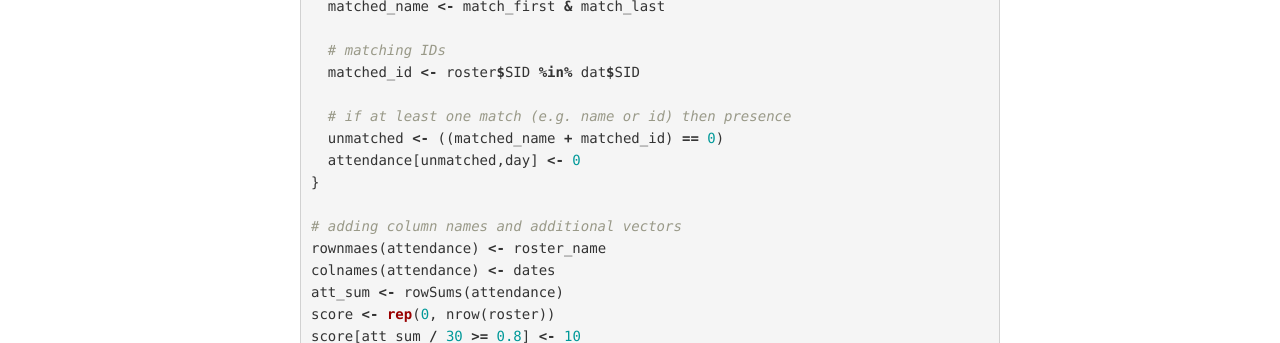
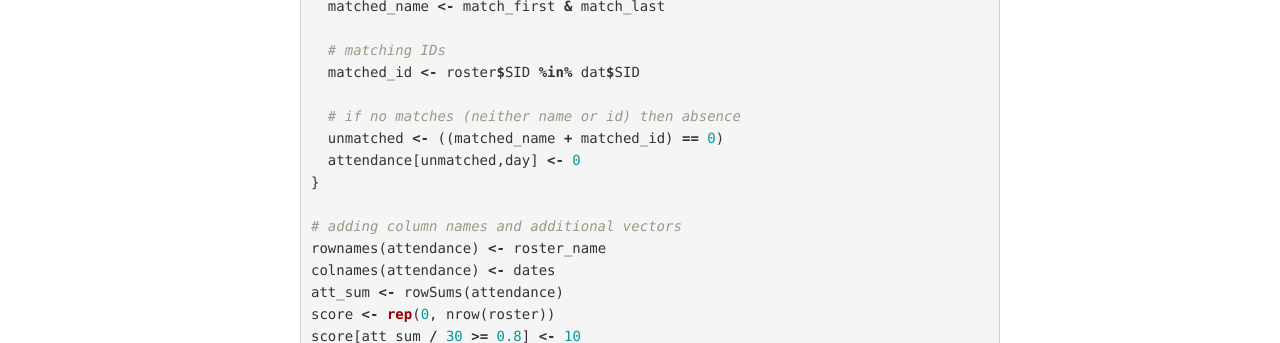
Before and after one commit to gastonstat/visually-enforced, a Jekyll site: the page built from _posts/2018-12-03-Matching-student-names-for-class-attendance.md, in a window 1280 px wide and 900 px high, scrolled down 4921 px. Shown: the part 152-495 px from the top of the window. Built offline with Jekyll 4.4.1, drawn with Linux system fonts in a browser that asks for light colours.

Commit message:
fix typo in matching student names post

```diff
--- a/_posts/2018-12-03-Matching-student-names-for-class-attendance.md
+++ b/_posts/2018-12-03-Matching-student-names-for-class-attendance.md
@@ -177,13 +177,13 @@ for (day in seq_along(dates)) {
   # matching IDs
   matched_id <- roster$SID %in% dat$SID
 
-  # if at least one match (e.g. name or id) then presence
+  # if no matches (neither name or id) then absence
   unmatched <- ((matched_name + matched_id) == 0)
   attendance[unmatched,day] <- 0
 }
 
 # adding column names and additional vectors
-rownmaes(attendance) <- roster_name
+rownames(attendance) <- roster_name
 colnames(attendance) <- dates
 att_sum <- rowSums(attendance)
 score <- rep(0, nrow(roster))
```
